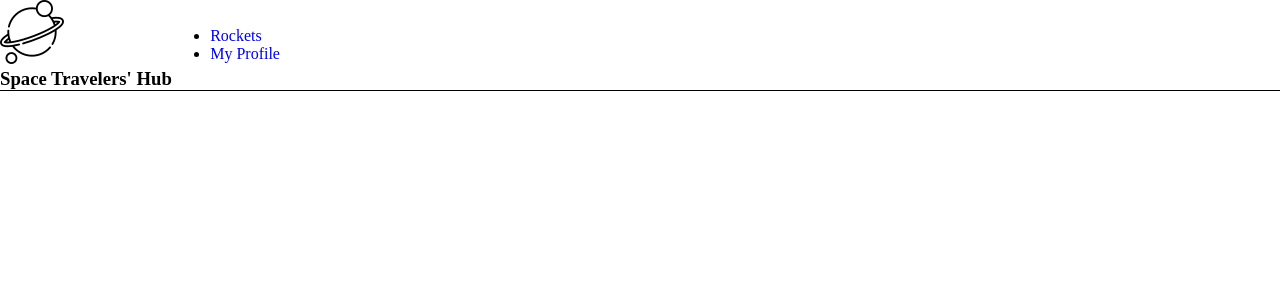
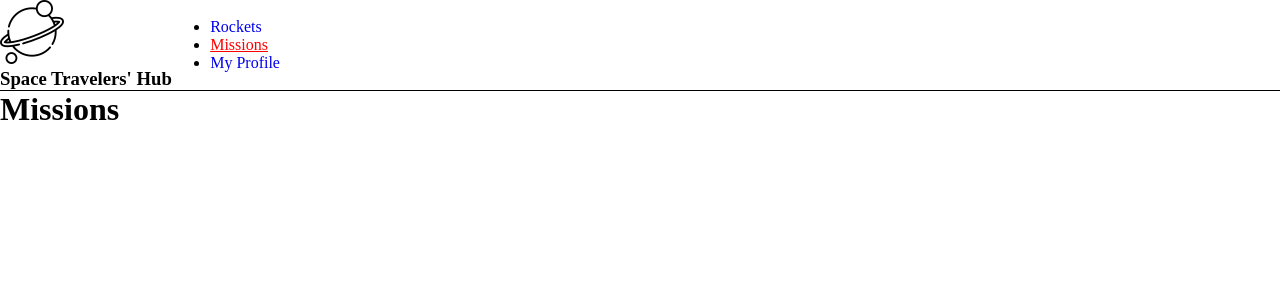
Before and after one commit to DammyShittu/react-spacex, a React (Create React App) app: page /missions in a window 1280 px wide. Shown: the top 300 px of the page. Built offline with nearby package versions, Linux system fonts and the light colour scheme.

Commit message:
Create Missions Redux Files And View Component

```diff
--- a/src/App.js
+++ b/src/App.js
@@ -3,6 +3,7 @@ import { Route, Switch } from 'react-router';
 import Nav from './components/Nav';
 import Profile from './pages/Profile';
 import Rockets from './pages/Rockets';
+import Missions from './pages/Missions';
 
 const App = () => (
   <>
@@ -10,6 +11,9 @@ const App = () => (
     <Switch>
       <Route exact path="/myprofile">
         <Profile />
+      </Route>
+      <Route exact path="/missions">
+        <Missions />
       </Route>
       <Route exact path="/">
         <Rockets />
--- a/src/components/Nav.js
+++ b/src/components/Nav.js
@@ -9,6 +9,13 @@ const Nav = () => {
       path: '/',
       text: 'Rockets',
     },
+
+    {
+      id: 2,
+      path: '/missions',
+      text: 'Missions',
+    },
+
     {
       id: 3,
       path: '/myprofile',
--- /dev/null
+++ b/src/pages/Missions.js
@@ -0,0 +1,9 @@
+import React from 'react';
+
+const Missions = () => (
+  <>
+    <h1>Missions</h1>
+  </>
+);
+
+export default Missions;
--- /dev/null
+++ b/src/redux/missions/missions.js
@@ -0,0 +1 @@
+// Missions state slice file
```
